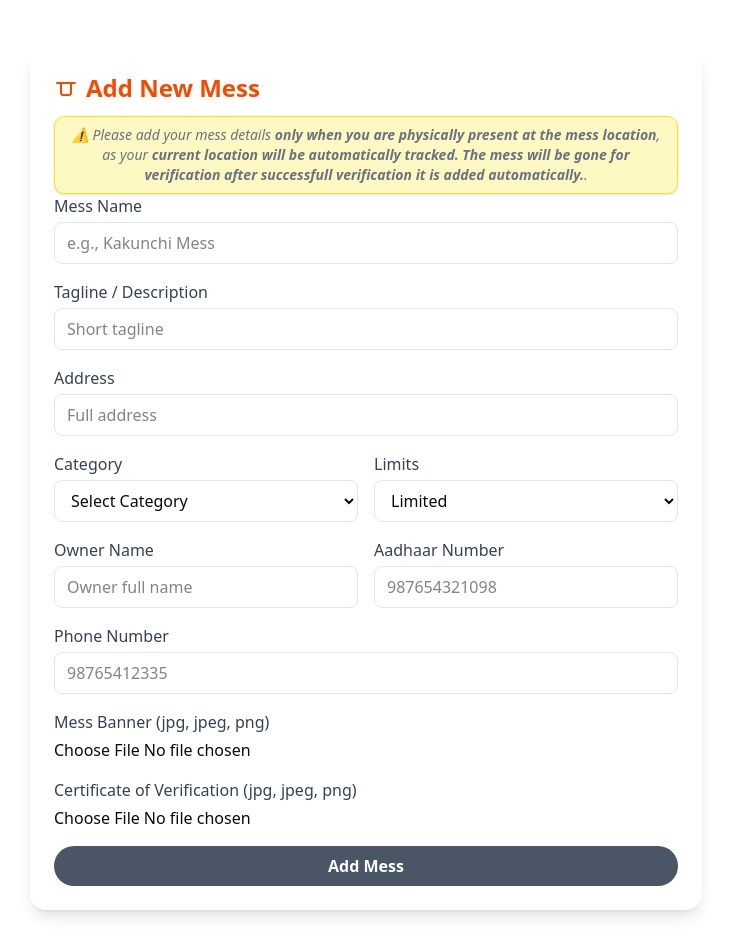
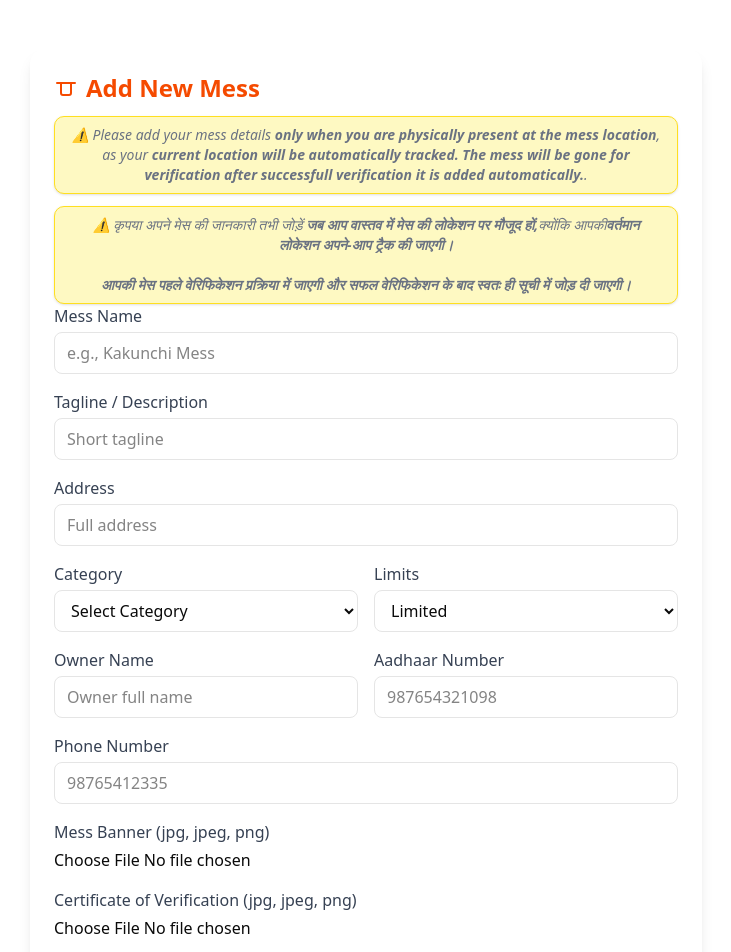
Before and after one commit to durgaprasadg1/MessMate, a Next.js app: page /consumer/1/new-mess in a window 1280 px wide. Shown: the top 952 px of the page, without its empty margins (274-1005 px from the left). Built offline with nearby package versions, Linux system fonts and the light colour scheme; no server answers.

Commit message:
asked for location

```diff
--- a/app/consumer/[consumerid]/new-mess/page.jsx
+++ b/app/consumer/[consumerid]/new-mess/page.jsx
@@ -7,7 +7,6 @@ import { toast } from "react-toastify";
 
 const NewMessForm = () => {
   const { data: session } = useSession();
-  // console.log("Session ID ", session?.user?.id);
   const router = useRouter();
   const [form, setForm] = useState({
     name: "",
@@ -25,9 +24,14 @@ const NewMessForm = () => {
   const [certificate, setCertificate] = useState(null);
   const [loading, setLoading] = useState(false);
   const [message, setMessage] = useState(null);
+  const [locationDenied, setLocationDenied] = useState(false);
 
  useEffect(() => {
-    if (!navigator?.geolocation) return;
+  if (!navigator?.geolocation) {
+    setLocationDenied(true);
+    return;
+  }
+
   navigator.geolocation.getCurrentPosition(
     (pos) => {
       setForm((s) => ({
@@ -35,9 +39,10 @@ const NewMessForm = () => {
         lat: pos.coords.latitude,
         lon: pos.coords.longitude,
       }));
+      setLocationDenied(false);
     },
-      (err) => {
-        console.warn("Location denied or unavailable", err);
+    () => {
+      setLocationDenied(true);
     }
   );
 }, []);
@@ -102,6 +107,19 @@ const NewMessForm = () => {
       setLoading(false);
     }
   };
+  const retryLocation = () => {
+    navigator.geolocation.getCurrentPosition(
+      (pos) => {
+        setForm((s) => ({
+          ...s,
+          lat: pos.coords.latitude,
+          lon: pos.coords.longitude,
+        }));
+        setLocationDenied(false);
+      },
+      () => setLocationDenied(true)
+    );
+};
 
   if (loading) {
     return <Loading />;
@@ -139,6 +157,21 @@ const NewMessForm = () => {
           </span>
           .
         </p>
+        <p className="text-center text-gray-500 text-sm mt-3 italic bg-yellow-100 border border-yellow-300 px-4 py-2 rounded-lg shadow-sm">
+          ⚠️ कृपया अपने मेस की जानकारी तभी जोड़ें  {' '}
+          <span className="font-semibold">
+            जब आप वास्तव में मेस की लोकेशन पर मौजूद हों,
+          </span>
+          क्योंकि आपकी
+          <span className="font-semibold">
+            वर्तमान लोकेशन अपने-आप ट्रैक की जाएगी।
+          </span>
+          <br /><br />
+          <span className="font-semibold">
+            आपकी मेस पहले वेरिफिकेशन प्रक्रिया में जाएगी और सफल वेरिफिकेशन के बाद स्वतः ही सूची में जोड़ दी जाएगी।
+          </span>
+        </p>
+
 
         {message && (
           <div
@@ -304,12 +337,18 @@ const NewMessForm = () => {
               className="mt-1 w-full border-gray-600"
             />
           </div>
+            {locationDenied && (
+            <button className="bg-gray-600 p-2 rounded w-full mb-2 text-white"  onClick={() => retryLocation()}>
+              Give Your Mess Location
+            </button>
+          )}
+
 
           <div>
             <button
               type="submit"
               disabled={loading}
-              className="w-full bg-gray-600 hover:bg-black text-white py-2 rounded-full font-semibold"
+              className="w-full bg-gray-600 hover:bg-black text-white py-2 rounded font-semibold"
             >
               {loading ? "Submitting..." : "Add Mess"}
             </button>
```
Lines whose indentation alone changed are shown as unchanged.
